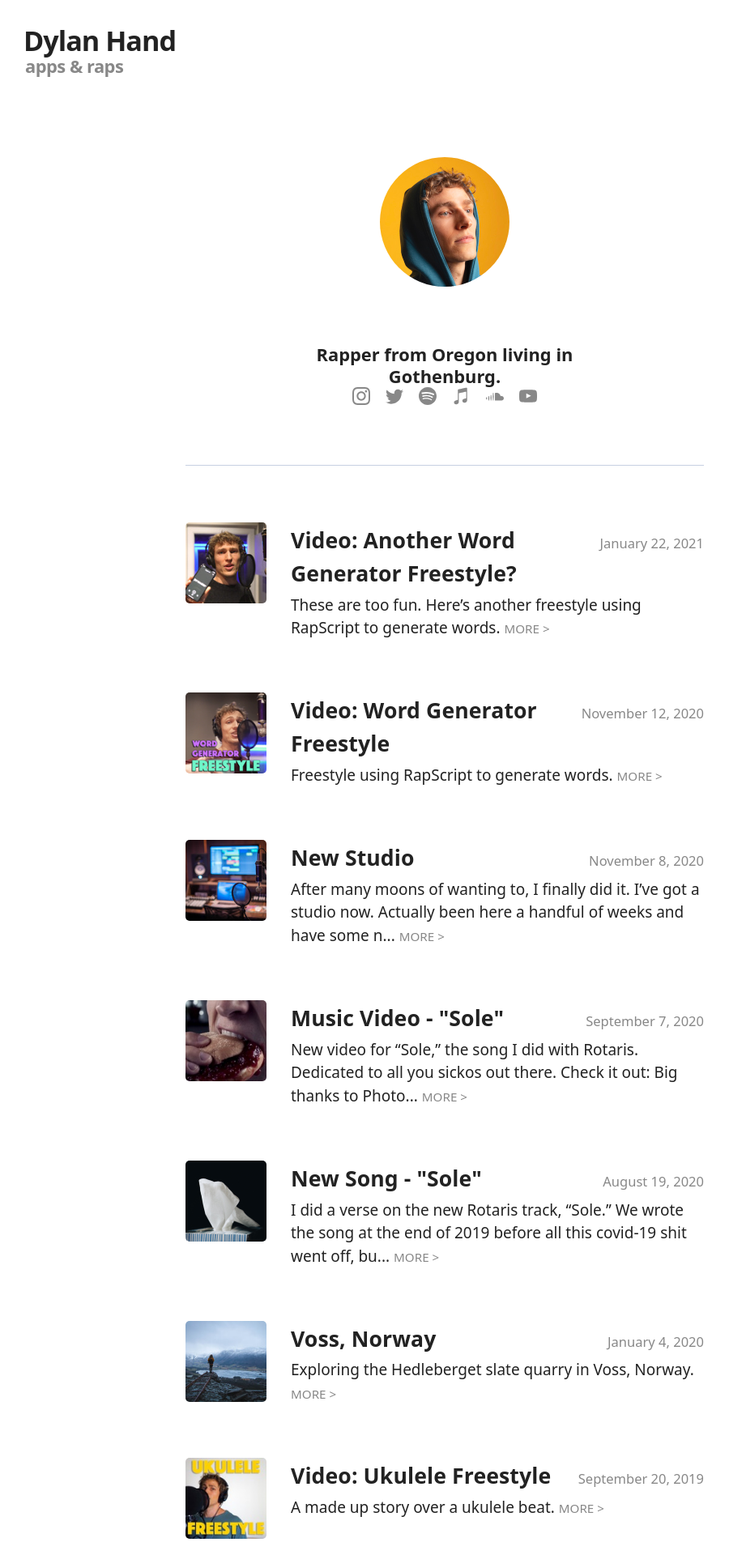
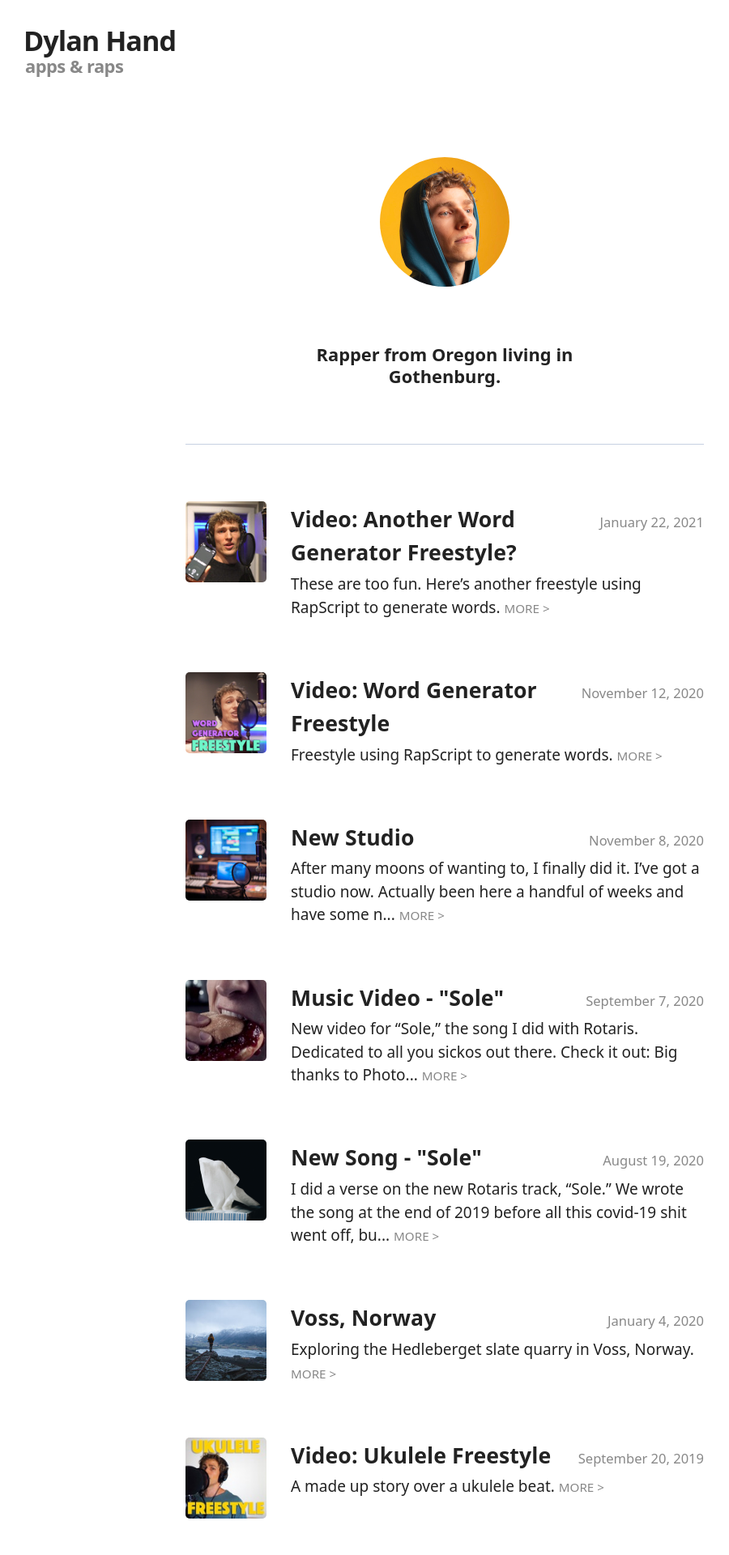
Before and after one commit to dylanhand/dylanhand.github.io, a Jekyll site: the page built from index.html, in a window 1280 px wide. Shown: the top 1920 px of the page at 81% size, without its empty margins (91-991 px from the left). Built offline with Jekyll 4.4.1, drawn with Linux system fonts in a browser that asks for light colours.

Commit message:
Revert "source branch - Attempt to add social liks to bio"
This reverts commit faae62e98e9bfd03135d11783a3bdd82f5926979.

```diff
--- a/index.html
+++ b/index.html
@@ -8,9 +8,6 @@ layout: default
     <div class="author__inner">
       <img src="{{site.baseurl}}{{site.author.image}}" alt="{{site.author.name}}" class="author__img">
       <p class="author__bio">{{ site.author.bio }}</p>
-      <div class="contact">
-	      {% include social-icons.html %}
-      </div>
     </div>
   </section>
   <!-- end author -->
```
